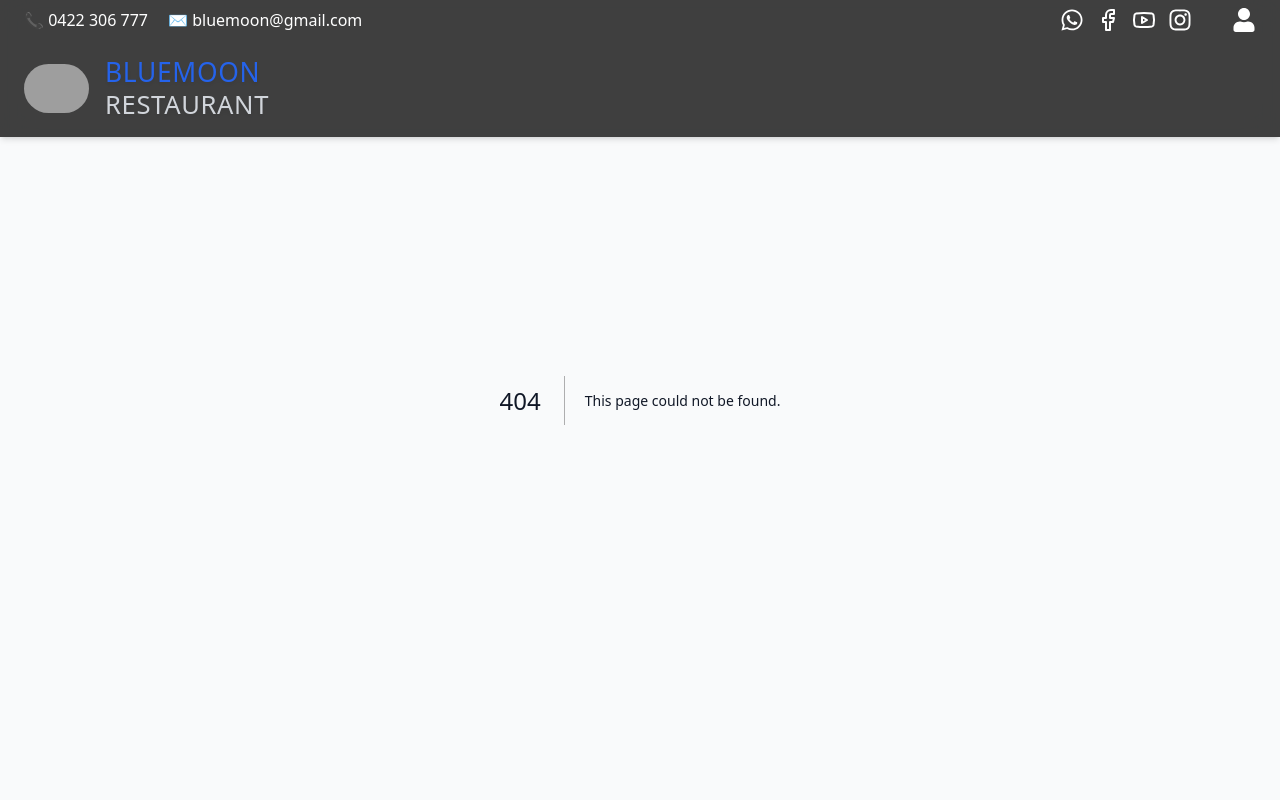
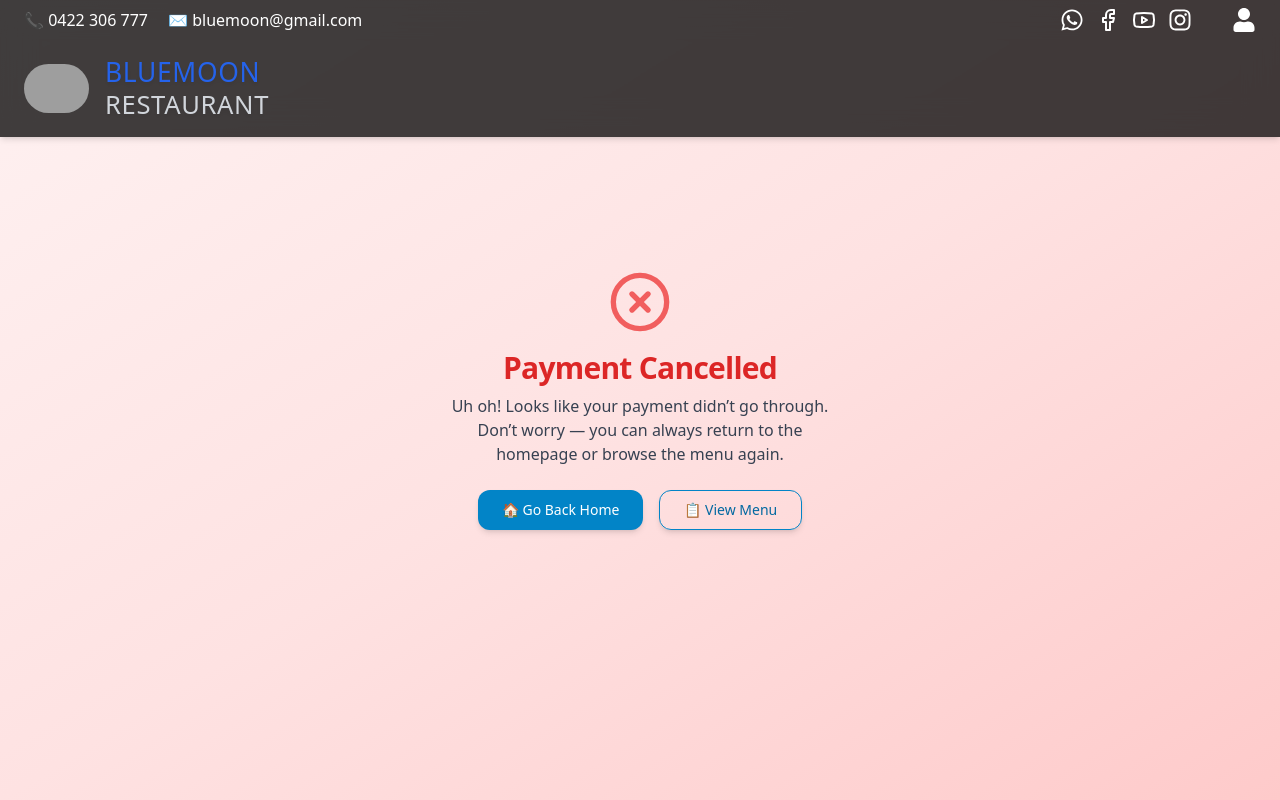
Before and after one commit to ShashankPrabhu21/Bluemoon, a Next.js app in the folder restaurant/: page /cancel in a window 1280 px wide. Before the commit this address had no page. Shown: the top 800 px of the page. Built offline with nearby package versions, Linux system fonts and the light colour scheme; grey boxes are pictures that could not be loaded.

Commit message:
Updated contact menuItems

```diff
--- /dev/null
+++ b/restaurant/src/app/cancel/page.tsx
@@ -0,0 +1,44 @@
+'use client';
+
+import React from 'react';
+import { useRouter } from 'next/navigation';
+import { Button } from '@/components/ui/button';
+import { XCircle } from 'lucide-react';
+import { motion } from 'framer-motion';
+
+export default function CancelPage() {
+  const router = useRouter();
+
+  return (
+    <div className="flex flex-col items-center justify-center min-h-screen bg-gradient-to-br from-red-50 via-red-100 to-red-200 px-4">
+      <motion.div
+        initial={{ scale: 0.9, opacity: 0 }}
+        animate={{ scale: 1, opacity: 1 }}
+        transition={{ duration: 0.4 }}
+        className="text-center"
+      >
+        <XCircle className="w-16 h-16 text-red-500 mx-auto mb-4 animate-pulse" />
+        <h1 className="text-3xl font-extrabold text-red-600 mb-2 tracking-tight">Payment Cancelled</h1>
+        <p className="text-gray-700 mb-6 max-w-sm mx-auto text-base">
+          Uh oh! Looks like your payment didn’t go through. Don’t worry — you can always return to the homepage or browse the menu again.
+        </p>
+
+        <div className="flex flex-col sm:flex-row justify-center items-center gap-4">
+          <Button
+            className="bg-sky-600 hover:bg-sky-700 text-white px-6 py-2 text-sm rounded-xl shadow-md"
+            onClick={() => router.push('/')}
+          >
+            🏠 Go Back Home
+          </Button>
+          <Button
+            variant="outline"
+            className="border-sky-600 text-sky-700 hover:bg-sky-100 px-6 py-2 text-sm rounded-xl shadow-md"
+            onClick={() => router.push('/order')}
+          >
+            📋 View Menu
+          </Button>
+        </div>
+      </motion.div>
+    </div>
+  );
+}
```
